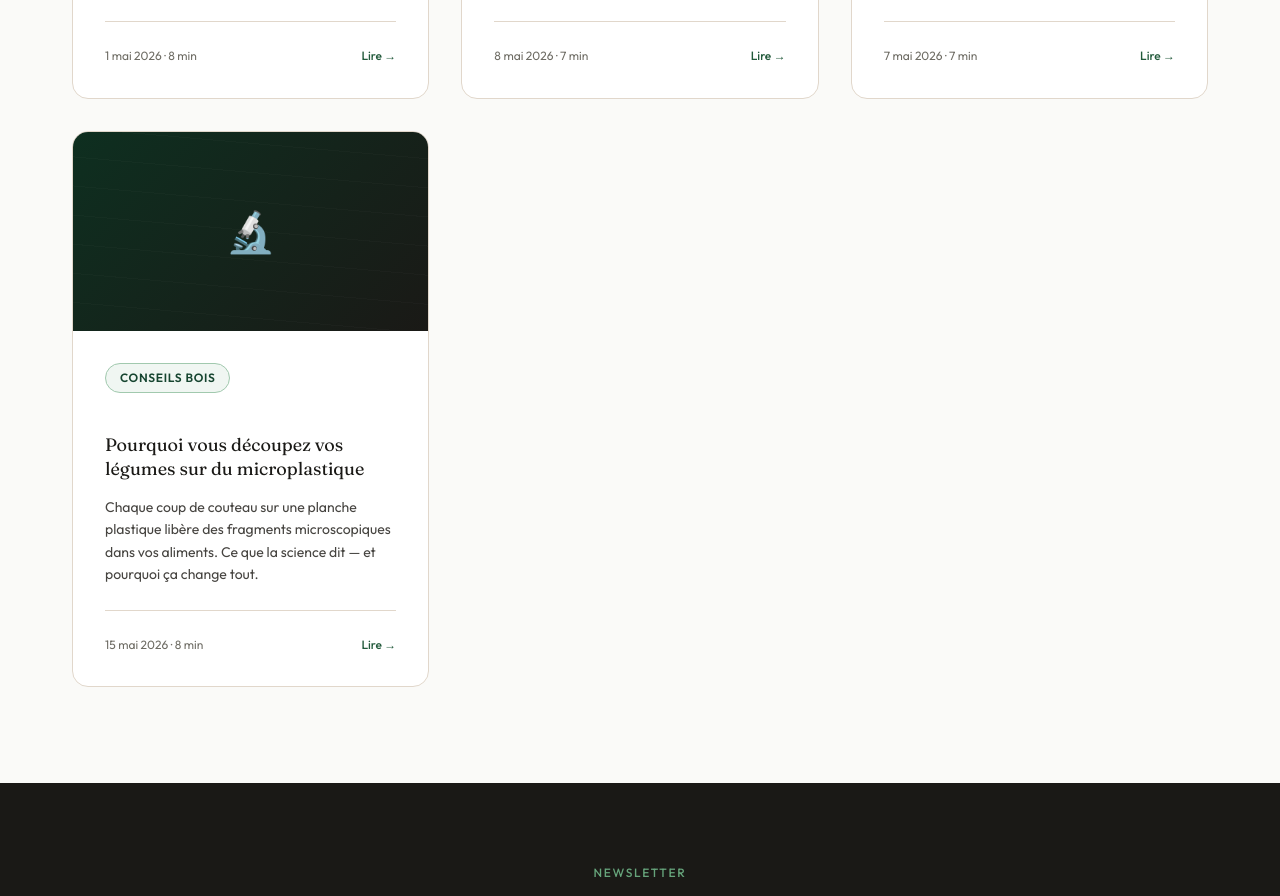
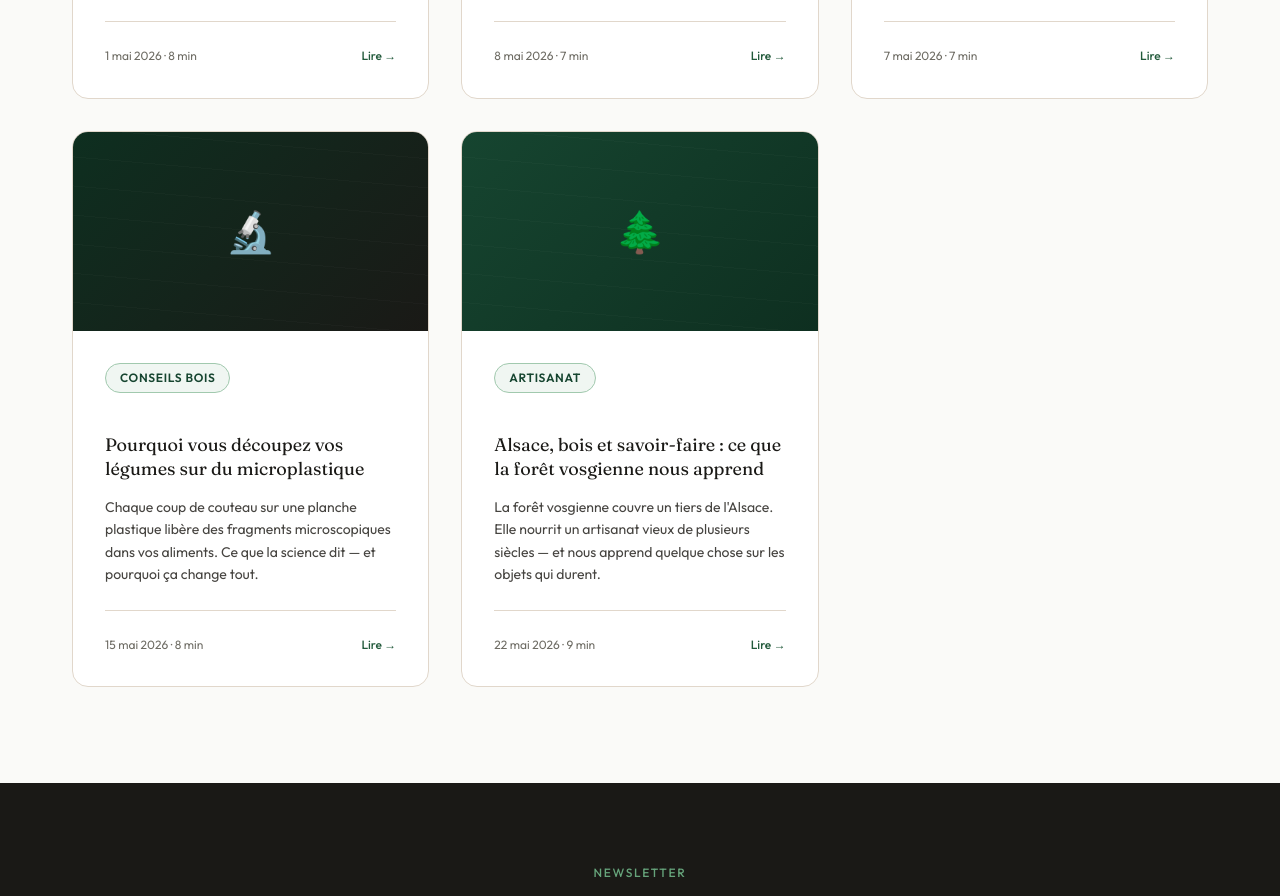
Before and after one commit to Simondbc/boisenserie, a website: page blog/index.html in a window 1280 px wide. Shown: the part 2386-3282 px from the top of the page. Drawn offline with Linux system fonts and the light colour scheme.

Commit message:
Add files via upload

```diff
--- a/blog/index.html
+++ b/blog/index.html
@@ -350,6 +350,22 @@ button{cursor:pointer;font-family:var(--fb);border:none;background:none}
         </div>
       </a>
 
+      <!-- Article 9 — Artisanat bois Alsace forêt vosgienne -->
+      <a href="/blog/artisanat-bois-alsace-foret-vosgienne" class="blog-card reveal rd1" data-cat="artisanat">
+        <div class="blog-card-visual" style="background:linear-gradient(135deg,var(--sapin-600),var(--sapin-700))">
+          <div class="blog-card-icon">🌲</div>
+        </div>
+        <div class="blog-card-body">
+          <div class="blog-card-tag"><span class="article-tag">Artisanat</span></div>
+          <div class="blog-card-title">Alsace, bois et savoir-faire : ce que la forêt vosgienne nous apprend</div>
+          <p class="blog-card-desc">La forêt vosgienne couvre un tiers de l'Alsace. Elle nourrit un artisanat vieux de plusieurs siècles — et nous apprend quelque chose sur les objets qui durent.</p>
+          <div class="blog-card-meta">
+            <span>22 mai 2026 · 9 min</span>
+            <span class="blog-card-link">Lire →</span>
+          </div>
+        </div>
+      </a>
+
     </div>
   </div>
 </section>
```
